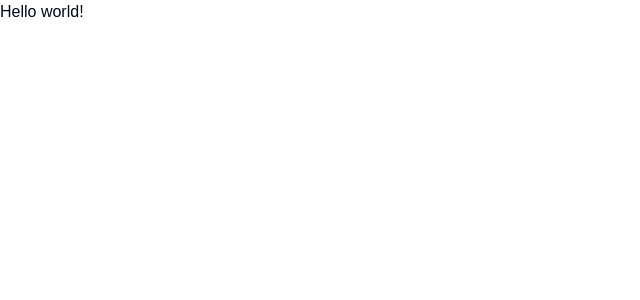
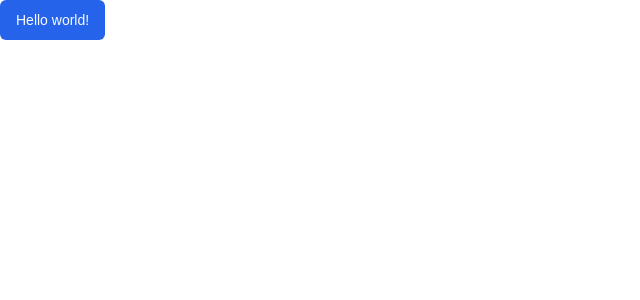
Before and after one commit to TruenoSolitario/eco, a Next.js app: page / in a window 1280 px wide. Shown: the top 300 px of the page, without its empty margins (0-640 px from the left). Built offline with nearby package versions, Linux system fonts and the light colour scheme.

Commit message:
Before Convex configuration

```diff
--- a/app/globals.css
+++ b/app/globals.css
@@ -14,7 +14,7 @@
     --card-foreground: 222.2 84% 4.9%;
     --popover: 0 0% 100%;
     --popover-foreground: 222.2 84% 4.9%;
-    --primary: 222.2 47.4% 11.2%;
+    --primary: 221.2 83.2% 53.3%;
     --primary-foreground: 210 40% 98%;
     --secondary: 210 40% 96.1%;
     --secondary-foreground: 222.2 47.4% 11.2%;
@@ -26,14 +26,15 @@
     --destructive-foreground: 210 40% 98%;
     --border: 214.3 31.8% 91.4%;
     --input: 214.3 31.8% 91.4%;
-    --ring: 222.2 84% 4.9%;
+    --ring: 221.2 83.2% 53.3%;
+    --radius: 0.5rem;
     --chart-1: 12 76% 61%;
     --chart-2: 173 58% 39%;
     --chart-3: 197 37% 24%;
     --chart-4: 43 74% 66%;
     --chart-5: 27 87% 67%;
-    --radius: 0.5rem;
   }
+
   .dark {
     --background: 222.2 84% 4.9%;
     --foreground: 210 40% 98%;
@@ -41,7 +42,7 @@
     --card-foreground: 210 40% 98%;
     --popover: 222.2 84% 4.9%;
     --popover-foreground: 210 40% 98%;
-    --primary: 210 40% 98%;
+    --primary: 217.2 91.2% 59.8%;
     --primary-foreground: 222.2 47.4% 11.2%;
     --secondary: 217.2 32.6% 17.5%;
     --secondary-foreground: 210 40% 98%;
@@ -53,7 +54,7 @@
     --destructive-foreground: 210 40% 98%;
     --border: 217.2 32.6% 17.5%;
     --input: 217.2 32.6% 17.5%;
-    --ring: 212.7 26.8% 83.9%;
+    --ring: 224.3 76.3% 48%;
     --chart-1: 220 70% 50%;
     --chart-2: 160 60% 45%;
     --chart-3: 30 80% 55%;
@@ -61,6 +62,7 @@
     --chart-5: 340 75% 55%;
   }
 }
+
 
 @layer base {
   * {
--- a/app/page.tsx
+++ b/app/page.tsx
@@ -1,7 +1,10 @@
+import { Button } from "@/components/ui/button";
 export default function Home() {
 	return (
 		<div>
-			Hello world!
+			<Button>
+				Hello world!
+			</Button>
 		</div>
 	);
 }
--- /dev/null
+++ b/components/ui/button.tsx
@@ -0,0 +1,56 @@
+import * as React from "react"
+import { Slot } from "@radix-ui/react-slot"
+import { cva, type VariantProps } from "class-variance-authority"
+
+import { cn } from "@/lib/utils"
+
+const buttonVariants = cva(
+  "inline-flex items-center justify-center gap-2 whitespace-nowrap rounded-md text-sm font-medium ring-offset-background transition-colors focus-visible:outline-none focus-visible:ring-2 focus-visible:ring-ring focus-visible:ring-offset-2 disabled:pointer-events-none disabled:opacity-50 [&_svg]:pointer-events-none [&_svg]:size-4 [&_svg]:shrink-0",
+  {
+    variants: {
+      variant: {
+        default: "bg-primary text-primary-foreground hover:bg-primary/90",
+        destructive:
+          "bg-destructive text-destructive-foreground hover:bg-destructive/90",
+        outline:
+          "border border-input bg-background hover:bg-accent hover:text-accent-foreground",
+        secondary:
+          "bg-secondary text-secondary-foreground hover:bg-secondary/80",
+        ghost: "hover:bg-accent hover:text-accent-foreground",
+        link: "text-primary underline-offset-4 hover:underline",
+      },
+      size: {
+        default: "h-10 px-4 py-2",
+        sm: "h-9 rounded-md px-3",
+        lg: "h-11 rounded-md px-8",
+        icon: "h-10 w-10",
+      },
+    },
+    defaultVariants: {
+      variant: "default",
+      size: "default",
+    },
+  }
+)
+
+export interface ButtonProps
+  extends React.ButtonHTMLAttributes<HTMLButtonElement>,
+    VariantProps<typeof buttonVariants> {
+  asChild?: boolean
+}
+
+const Button = React.forwardRef<HTMLButtonElement, ButtonProps>(
+  ({ className, variant, size, asChild = false, ...props }, ref) => {
+    const Comp = asChild ? Slot : "button"
+    return (
+      <Comp
+        className={cn(buttonVariants({ variant, size, className }))}
+        ref={ref}
+        {...props}
+      />
+    )
+  }
+)
+Button.displayName = "Button"
+
+export { Button, buttonVariants }
--- a/package.json
+++ b/package.json
@@ -9,6 +9,7 @@
     "lint": "next lint"
   },
   "dependencies": {
+    "@radix-ui/react-slot": "^1.1.1",
     "class-variance-authority": "^0.7.1",
     "clsx": "^2.1.1",
     "lucide-react": "^0.469.0",
```
Also changed, not shown: 1 other file (tests, documents, lock files or other folders).
